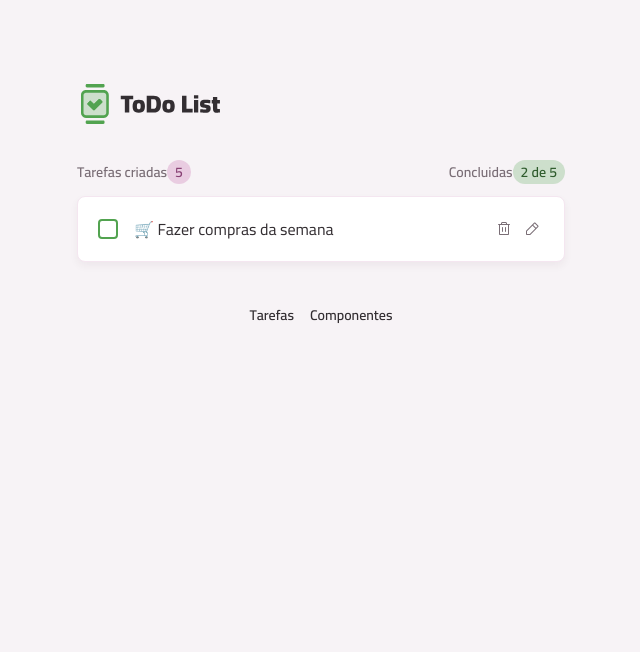
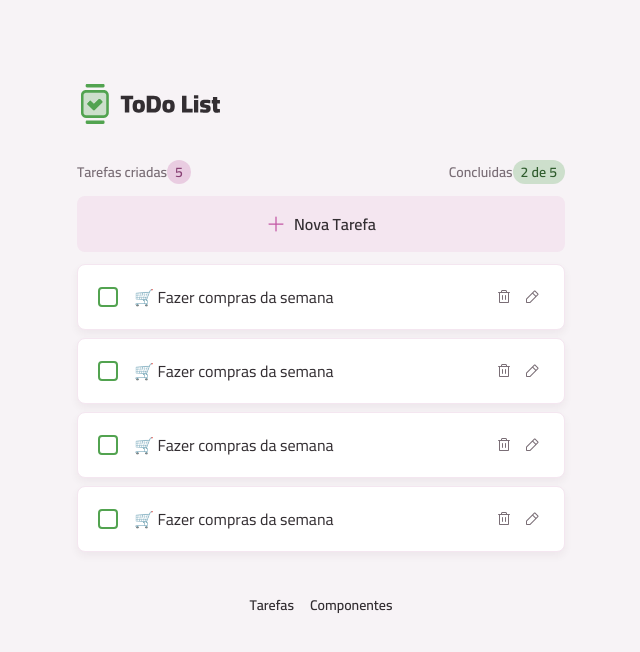
Before and after one commit to RaFaSMK/ToDo_List, a React (Vite) app: page / in a window 1280 px wide. Shown: the top 652 px of the page, without its empty margins (319-959 px from the left). Built offline with nearby package versions, Linux system fonts and the light colour scheme.

Commit message:
feat: Replace TaskItem with TasksLists component in PageHome and update logo.svg

```diff
--- /dev/null
+++ b/src/core-components/tasks-list.tsx
@@ -0,0 +1,22 @@
+import Button from "../components/button";
+import PlusIcon from "../assets/icons/plus.svg?react";
+import TaskItem from "./task-item";
+
+export default function TasksLists() {
+  return (
+    <>
+      <section>
+        <Button icon={PlusIcon} className="w-full">
+          Nova Tarefa
+        </Button>
+      </section>
+
+      <section className="space-y-2">
+        <TaskItem />
+        <TaskItem />
+        <TaskItem />
+        <TaskItem />
+      </section>
+    </>
+  );
+}
--- a/src/pages/page-home.tsx
+++ b/src/pages/page-home.tsx
@@ -1,5 +1,5 @@
 import Container from "../components/container";
-import TaskItem from "../core-components/task-item";
+import TasksLists from "../core-components/tasks-list";
 import TasksSummary from "../core-components/tasks-summary";
 
 export default function PageHome() {
@@ -9,7 +9,7 @@
         <TasksSummary />
       </header>
 
-      <TaskItem />
+      <TasksLists />
     </Container>
   );
 }
```
Also changed, not shown: public/logo.svg.
